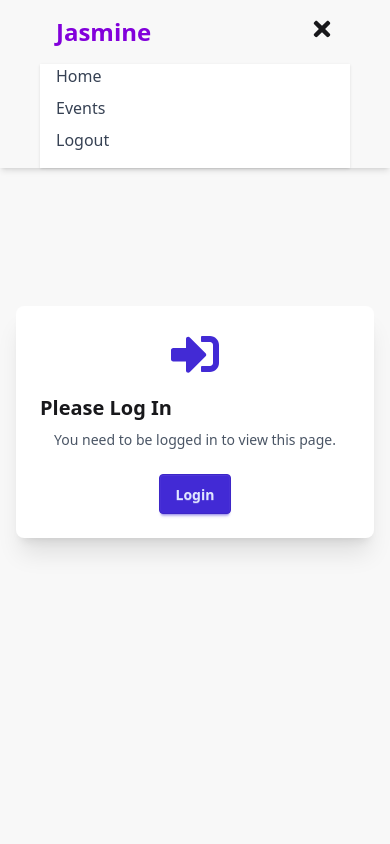
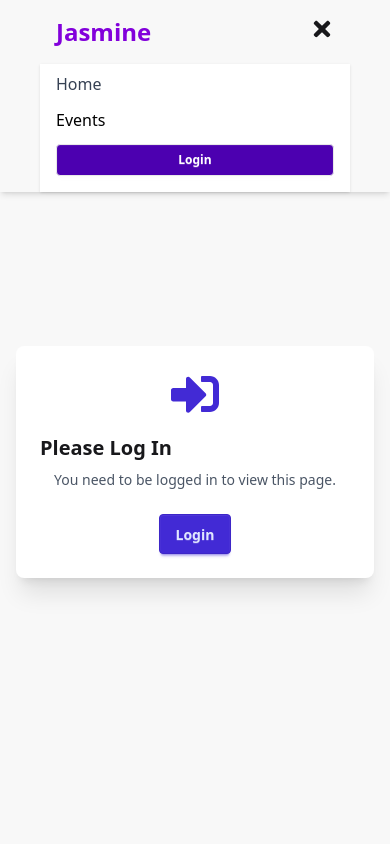
Before and after one commit to fatemaony/Jasmine, a React (Vite) app: page /profile in a window 390 px wide. Both pictures are taken after a click on the button 322 px from the left and 29 px from the top of the page. Shown: the top 844 px of the page. Built offline with nearby package versions, Linux system fonts and the light colour scheme; no server answers.

Commit message:
fixed responsive

```diff
--- a/src/components/Navbar.jsx
+++ b/src/components/Navbar.jsx
@@ -68,20 +68,46 @@ const Navbar = () => {
 
       {/* Nav Links (Mobile) */}
       {menuOpen && (
-        <div className="md:hidden bg-white px-4 pb-4 space-y-2 shadow">
-          <Link to="/" className="block text-gray-700 hover:text-purple-700">
-            Home
+        <div className="md:hidden bg-white px-4 pb-4 pt-2 space-y-3 shadow w-full">
+        <Link to="/" className="block text-gray-700 hover:text-purple-700">
+          Home
+        </Link>
+        <a href="#events" className="block text-black hover:text-purple-700">
+          Events
+        </a>
+
+        {!user ? (
+          <Link to="/login" className="block">
+            <button className="btn btn-sm bg-[#4c00b0] text-white w-full">Login</button>
           </Link>
-          <Link
-            to="/events"
-            className="block text-gray-700 hover:text-purple-700"
-          >
-            Events
-          </Link>
-          <Link to="/logout" className="block text-gray-700 hover:text-red-500">
-            Logout
-          </Link>
-        </div>
+        ) : (
+          <div className="flex items-center justify-between gap-4 pt-2">
+            <div className="relative group">
+              <Link to="/profile">
+                {user.photoURL ? (
+                  <img
+                    src={user.photoURL}
+                    alt="user"
+                    className="w-10 h-10 rounded-full border-2 border-gray-300"
+                  />
+                ) : (
+                  <FaUserCircle className="text-4xl text-gray-500" />
+                )}
+              </Link>
+              <div className="absolute bottom-[-30px] left-1/2 transform -translate-x-1/2 bg-gray-800 text-white text-sm px-2 py-1 rounded opacity-0 group-hover:opacity-100 transition-opacity duration-300 whitespace-nowrap z-50">
+                {user.displayName || "User"}
+              </div>
+            </div>
+            <button
+              className="text-white btn btn-sm bg-[#4c00b0] hover:text-red-500"
+              onClick={logout}
+            >
+              Logout
+            </button>
+          </div>
+        )}
+      </div>
+
       )}
     </nav>
   );
--- a/src/pages/ProfilePage.jsx
+++ b/src/pages/ProfilePage.jsx
@@ -36,11 +36,11 @@ const ProfilePage = () => {
   };
 
   return (
-    <div className="min-h-screen bg-base-200 flex items-center justify-center p-4">
+    <div className="min-h-screen bg-base-200 mt-10 flex items-center justify-center p-4">
       {user ? (
         <div className="flex flex-col-reverse md:flex-row items-center justify-center gap-8 w-full max-w-6xl">
           {/* Left image section */}
-          <div className="w-full md:w-1/2 flex justify-center">
+          <div className="w-full  md:w-1/2 flex justify-center">
             <img
               src={user.photoURL}
               alt="Profile Illustration"
```
